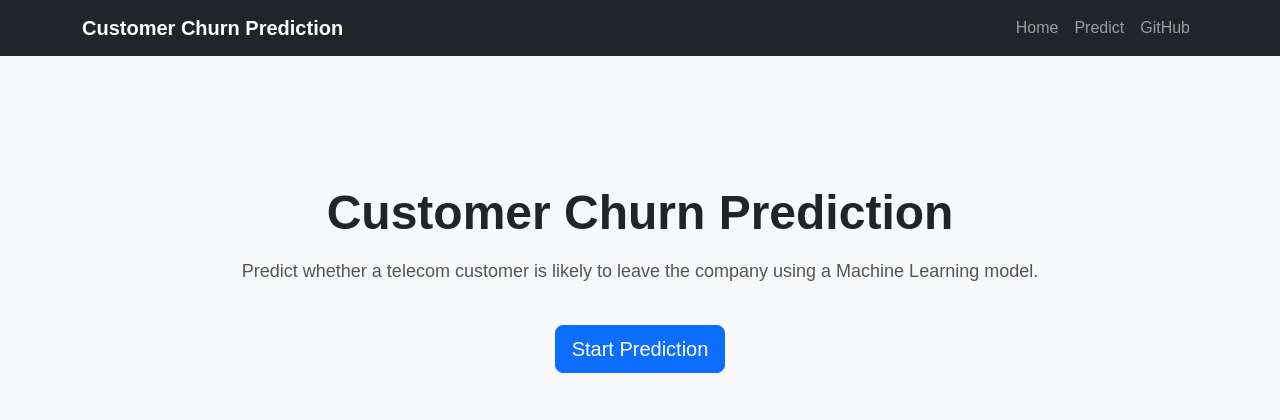
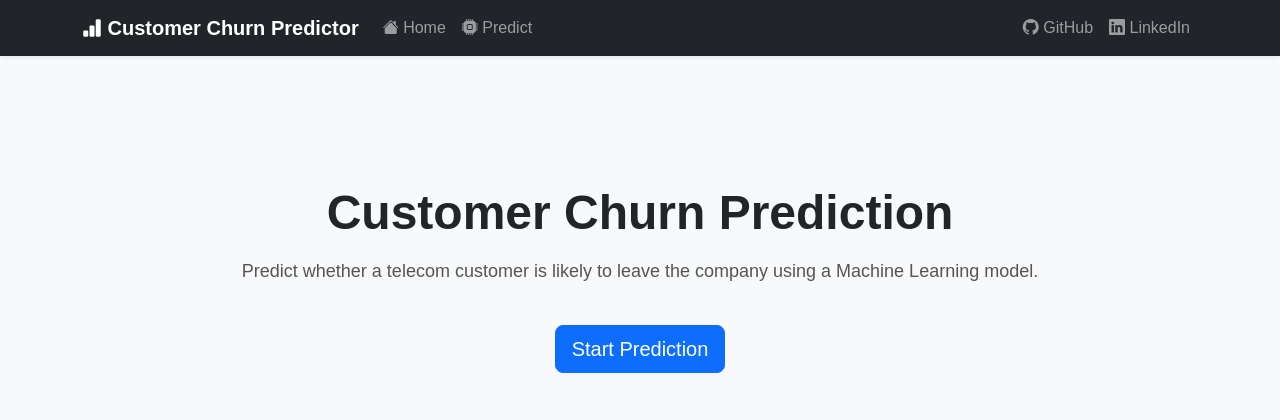
Before and after one commit to junaidramzan-ai-dev/project_3_customer_churn_prediction_flask_app, a Flask app: page / in a window 1280 px wide. Shown: the top 420 px of the page. Run offline with Flask 3, Linux system fonts and the light colour scheme.

Commit message:
Add screenshots with working app

```diff
--- a/templates/navbar.html
+++ b/templates/navbar.html
@@ -1,16 +1,16 @@
-<nav class="navbar navbar-expand-lg navbar-dark bg-dark">
+<nav class="navbar navbar-expand-lg navbar-dark bg-dark shadow-sm">
 
     <div class="container">
 
-        <a class="navbar-brand fw-bold" href="/">
-            Customer Churn Prediction
+        <a class="navbar-brand fw-bold" href="{{ url_for('prediction.home') }}">
+            <i class="bi bi-bar-chart-fill"></i>
+            Customer Churn Predictor
         </a>
 
-        <button
-            class="navbar-toggler"
-            type="button"
-            data-bs-toggle="collapse"
-            data-bs-target="#navbarNav">
+        <button class="navbar-toggler"
+                type="button"
+                data-bs-toggle="collapse"
+                data-bs-target="#navbarNav">
 
             <span class="navbar-toggler-icon"></span>
 
@@ -18,20 +18,62 @@
 
         <div class="collapse navbar-collapse" id="navbarNav">
 
-            <ul class="navbar-nav ms-auto">
+            <!-- Left Side -->
+            <ul class="navbar-nav me-auto">
 
                 <li class="nav-item">
-                    <a class="nav-link" href="/">Home</a>
+
+                    <a class="nav-link"
+                       href="{{ url_for('prediction.home') }}">
+
+                        <i class="bi bi-house-fill"></i>
+                        Home
+
+                    </a>
+
                 </li>
 
                 <li class="nav-item">
-                    <a class="nav-link" href="/predict">Predict</a>
+
+                    <a class="nav-link"
+                       href="{{ url_for('prediction.predict') }}">
+
+                        <i class="bi bi-cpu-fill"></i>
+                        Predict
+
+                    </a>
+
+                </li>
+
+            </ul>
+
+            <!-- Right Side -->
+            <ul class="navbar-nav">
+
+                <li class="nav-item">
+
+                    <a class="nav-link"
+                       href="https://github.com/junaidramzan-ai-dev"
+                       target="_blank">
+
+                        <i class="bi bi-github"></i>
+                        GitHub
+
+                    </a>
+
                 </li>
 
                 <li class="nav-item">
-                    <a class="nav-link" href="https://github.com" target="_blank">
-                        GitHub
+
+                    <a class="nav-link"
+                       href="https://www.linkedin.com/in/junaidramzan-ai-dev/"
+                       target="_blank">
+
+                        <i class="bi bi-linkedin"></i>
+                        LinkedIn
+
                     </a>
+
                 </li>
 
             </ul>
```
Also changed, not shown: README.md, 8 other files.
